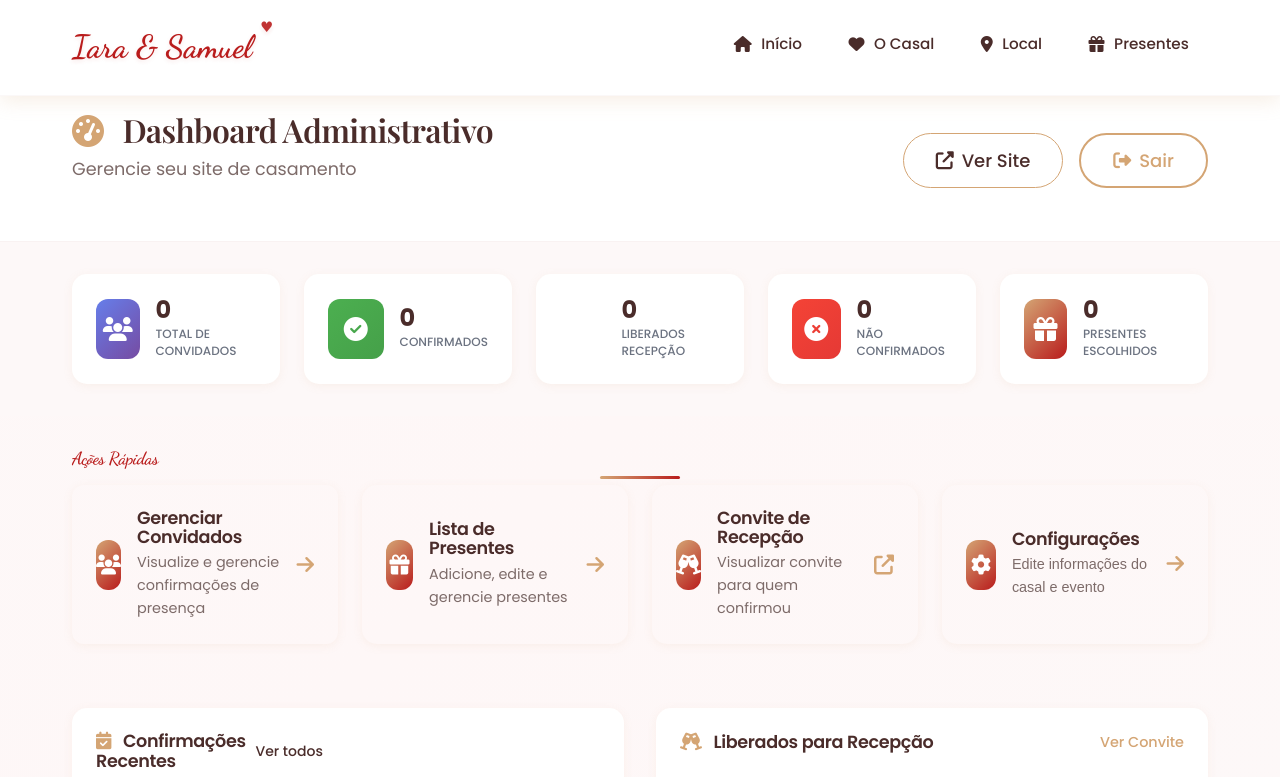
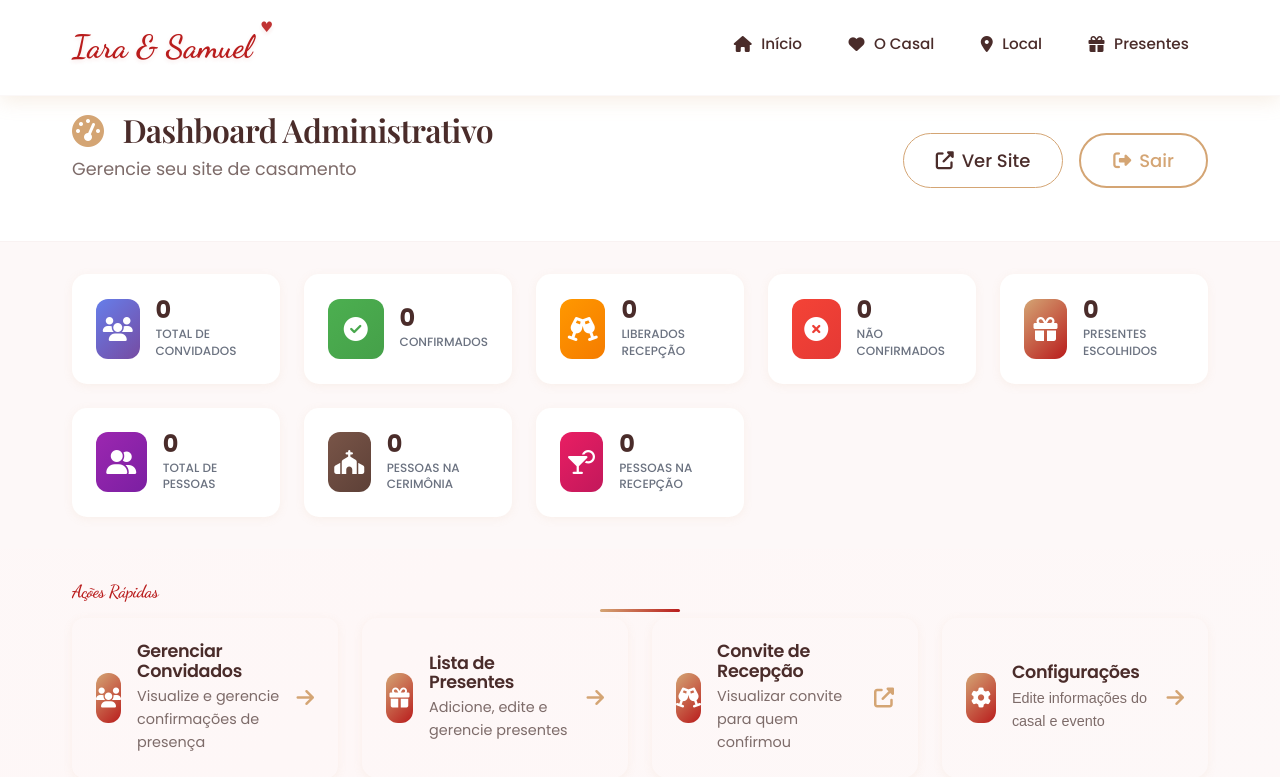
Before and after one commit to sandrim01/convite_iara_samuel, a Flask app: page /admin/ in a window 1280 px wide. Shown: the top 777 px of the page. Run offline with Flask 3, Linux system fonts and the light colour scheme; a user stored in the database is signed in; some libraries are stand-ins or nearby versions; some web fonts are replaced.

Commit message:
Adiciona cards de estatísticas de pessoas no dashboard
 Novos cards implementados:
- Total de Pessoas (convidados + acompanhantes confirmados)
- Pessoas na Cerimônia (todos os confirmados)
- Pessoas na Recepção (apenas liberados para recepção)

 Cálculos inteligentes:
- Soma automática de convidados + seus acompanhantes
- Diferenciação entre cerimônia e recepção
- Contagem baseada apenas em confirmações

 Interface:
- Novos ícones com cores distintas:
  * Roxo para Total de Pessoas (user-friends)
  * Marrom para Cerimônia (church)
  * Rosa para Recepção (cocktail)
- Layout responsivo mantido
- Estilos consistentes com cards existentes

 Backend:
- Lógica de cálculo no dashboard route
- Nova API endpoint /admin/api/stats
- Atualização automática via JavaScript
- Suporte a tempo real (atualização a cada minuto)

 Benefícios:
- Visão completa do número de pessoas esperadas
- Planejamento mais preciso para cerimônia e recepção
- Estatísticas atualizadas automaticamente
- Interface visual clara e intuitiva

```diff
--- a/app/routes/admin.py
+++ b/app/routes/admin.py
@@ -89,6 +89,16 @@ def dashboard():
     total_presentes = Presente.query.count()
     presentes_escolhidos = EscolhaPresente.query.count()
 
+    # Cálculos de pessoas (convidados + acompanhantes)
+    # Total de pessoas confirmadas (soma dos acompanhantes dos confirmados + os próprios convidados confirmados)
+    convidados_confirmados = Convidado.query.filter_by(confirmacao=True).all()
+    total_pessoas = sum(1 + (c.numero_acompanhantes or 0) for c in convidados_confirmados)
+    pessoas_cerimonia = total_pessoas  # Todos os confirmados vão à cerimônia
+
+    # Pessoas na recepção (apenas os liberados para recepção)
+    convidados_recepcao = Convidado.query.filter_by(confirmacao=True, liberado_recepcao=True).all()
+    pessoas_recepcao = sum(1 + (c.numero_acompanhantes or 0) for c in convidados_recepcao)
+
     # Convidados recentes
     convidados_recentes = Convidado.query.order_by(Convidado.created_at.desc()).limit(5).all()
 
@@ -111,7 +121,10 @@ def dashboard():
         'liberados_recepcao': liberados_recepcao,
         'total_presentes': total_presentes,
         'presentes_escolhidos': presentes_escolhidos,
-        'nao_confirmados': total_convidados - confirmados
+        'nao_confirmados': total_convidados - confirmados,
+        'total_pessoas': total_pessoas,
+        'pessoas_cerimonia': pessoas_cerimonia,
+        'pessoas_recepcao': pessoas_recepcao
     }
 
     return render_template('admin/dashboard.html',
@@ -477,6 +490,39 @@ def teste_upload_foto():
 
 # ===== ROTAS PARA GERENCIAMENTO DE CONVIDADOS =====
 
+@admin.route('/api/stats')
+@login_required
+def api_stats():
+    """API para atualizar estatísticas do dashboard"""
+    try:
+        # Estatísticas gerais
+        total_convidados = Convidado.query.count()
+        confirmados = Convidado.query.filter_by(confirmacao=True).count()
+        liberados_recepcao = Convidado.query.filter_by(liberado_recepcao=True).count()
+        presentes_escolhidos = EscolhaPresente.query.count()
+
+        # Cálculos de pessoas (convidados + acompanhantes)
+        convidados_confirmados = Convidado.query.filter_by(confirmacao=True).all()
+        total_pessoas = sum(1 + (c.numero_acompanhantes or 0) for c in convidados_confirmados)
+        pessoas_cerimonia = total_pessoas
+
+        convidados_recepcao = Convidado.query.filter_by(confirmacao=True, liberado_recepcao=True).all()
+        pessoas_recepcao = sum(1 + (c.numero_acompanhantes or 0) for c in convidados_recepcao)
+
+        return jsonify({
+            'total_convidados': total_convidados,
+            'confirmados': confirmados,
+            'liberados_recepcao': liberados_recepcao,
+            'nao_confirmados': total_convidados - confirmados,
+            'presentes_escolhidos': presentes_escolhidos,
+            'total_pessoas': total_pessoas,
+            'pessoas_cerimonia': pessoas_cerimonia,
+            'pessoas_recepcao': pessoas_recepcao
+        })
+
+    except Exception as e:
+        return jsonify({'error': str(e)}), 500
+
 @admin.route('/api/convidados')
 @login_required
 def api_convidados():
--- a/app/templates/admin/dashboard.html
+++ b/app/templates/admin/dashboard.html
@@ -90,6 +90,37 @@
                 <div class="stat-content">
                     <div class="stat-number">{{ stats.presentes_escolhidos }}</div>
                     <div class="stat-label">Presentes Escolhidos</div>
+                </div>
+            </div>
+
+            <!-- Novos cards de pessoas -->
+            <div class="stat-card">
+                <div class="stat-icon total-people">
+                    <i class="fas fa-user-friends"></i>
+                </div>
+                <div class="stat-content">
+                    <div class="stat-number">{{ stats.total_pessoas }}</div>
+                    <div class="stat-label">Total de Pessoas</div>
+                </div>
+            </div>
+
+            <div class="stat-card">
+                <div class="stat-icon ceremony">
+                    <i class="fas fa-church"></i>
+                </div>
+                <div class="stat-content">
+                    <div class="stat-number">{{ stats.pessoas_cerimonia }}</div>
+                    <div class="stat-label">Pessoas na Cerimônia</div>
+                </div>
+            </div>
+
+            <div class="stat-card">
+                <div class="stat-icon reception-people">
+                    <i class="fas fa-cocktail"></i>
+                </div>
+                <div class="stat-content">
+                    <div class="stat-number">{{ stats.pessoas_recepcao }}</div>
+                    <div class="stat-label">Pessoas na Recepção</div>
                 </div>
             </div>
         </div>
@@ -371,10 +402,9 @@ setInterval(function() {
     location.reload();
 }, 300000);
 
-// Real-time stats update (disabled - admin.api_stats route not implemented)
-/*
+// Real-time stats update
 function updateStats() {
-    fetch('/admin/api_stats') // URL hardcoded instead of url_for
+    fetch('/admin/api/stats')
         .then(response => response.json())
         .then(data => {
             // Update stat numbers
@@ -382,21 +412,26 @@ function updateStats() {
                 switch(index) {
                     case 0: el.textContent = data.total_convidados; break;
                     case 1: el.textContent = data.confirmados; break;
-                    case 2: el.textContent = data.nao_confirmados; break;
-                    case 3: el.textContent = data.presentes_escolhidos; break;
+                    case 2: el.textContent = data.liberados_recepcao; break;
+                    case 3: el.textContent = data.nao_confirmados; break;
+                    case 4: el.textContent = data.presentes_escolhidos; break;
+                    case 5: el.textContent = data.total_pessoas; break;
+                    case 6: el.textContent = data.pessoas_cerimonia; break;
+                    case 7: el.textContent = data.pessoas_recepcao; break;
                 }
             });
 
-            // Update chart
-            rsvpChart.data.datasets[0].data = [data.confirmados, data.nao_confirmados, data.pendentes];
-            rsvpChart.update();
+            // Update chart if it exists
+            if (typeof rsvpChart !== 'undefined') {
+                rsvpChart.data.datasets[0].data = [data.confirmados, data.nao_confirmados];
+                rsvpChart.update();
+            }
         })
         .catch(error => console.error('Error updating stats:', error));
 }
 
 // Update stats every minute
 setInterval(updateStats, 60000);
-*/
 </script>
 
 <style>
@@ -478,6 +513,10 @@ setInterval(updateStats, 60000);
 .stat-icon.confirmed { background: linear-gradient(135deg, #4CAF50, #45a049); }
 .stat-icon.declined { background: linear-gradient(135deg, #f44336, #e53935); }
 .stat-icon.gifts { background: linear-gradient(135deg, var(--primary-color), var(--accent-color)); }
+.stat-icon.reception { background: linear-gradient(135deg, #FF9800, #F57C00); }
+.stat-icon.total-people { background: linear-gradient(135deg, #9C27B0, #7B1FA2); }
+.stat-icon.ceremony { background: linear-gradient(135deg, #795548, #5D4037); }
+.stat-icon.reception-people { background: linear-gradient(135deg, #E91E63, #C2185B); }
 
 .stat-number {
     font-size: 2rem;
```
